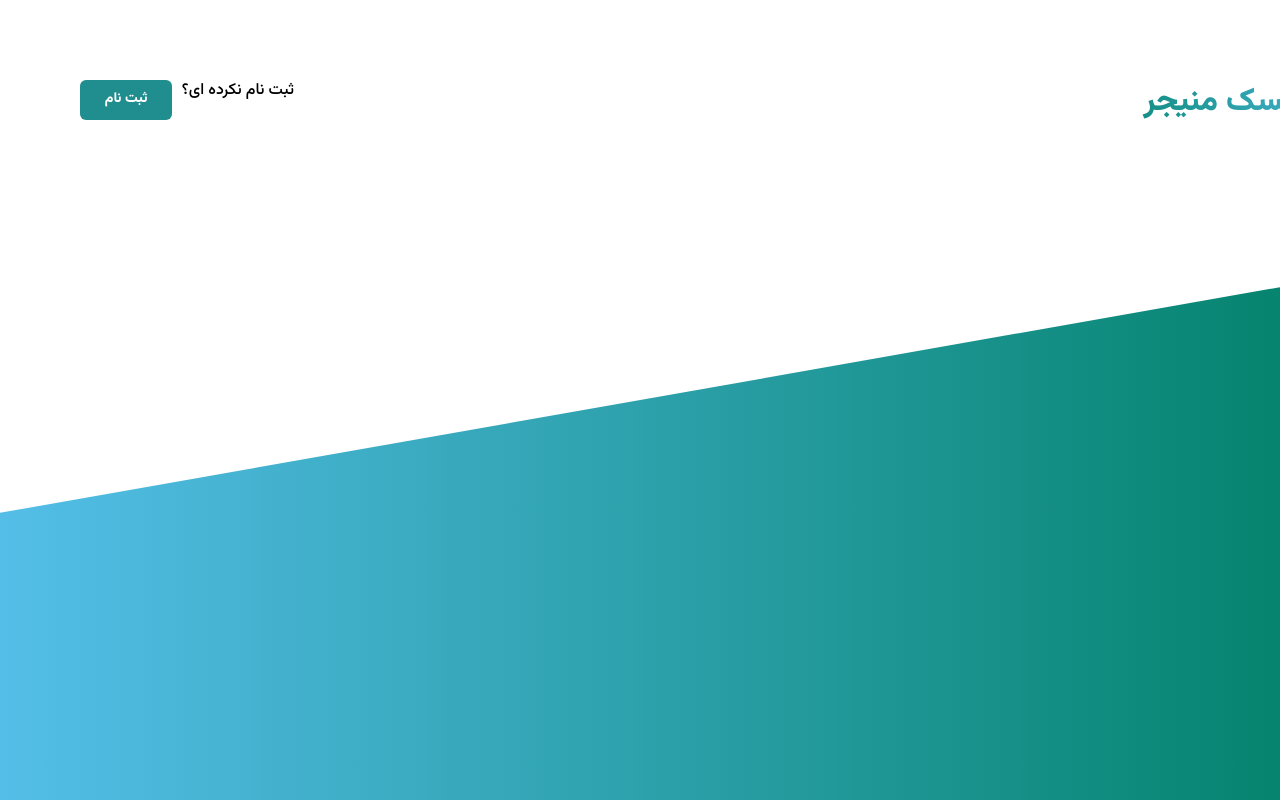
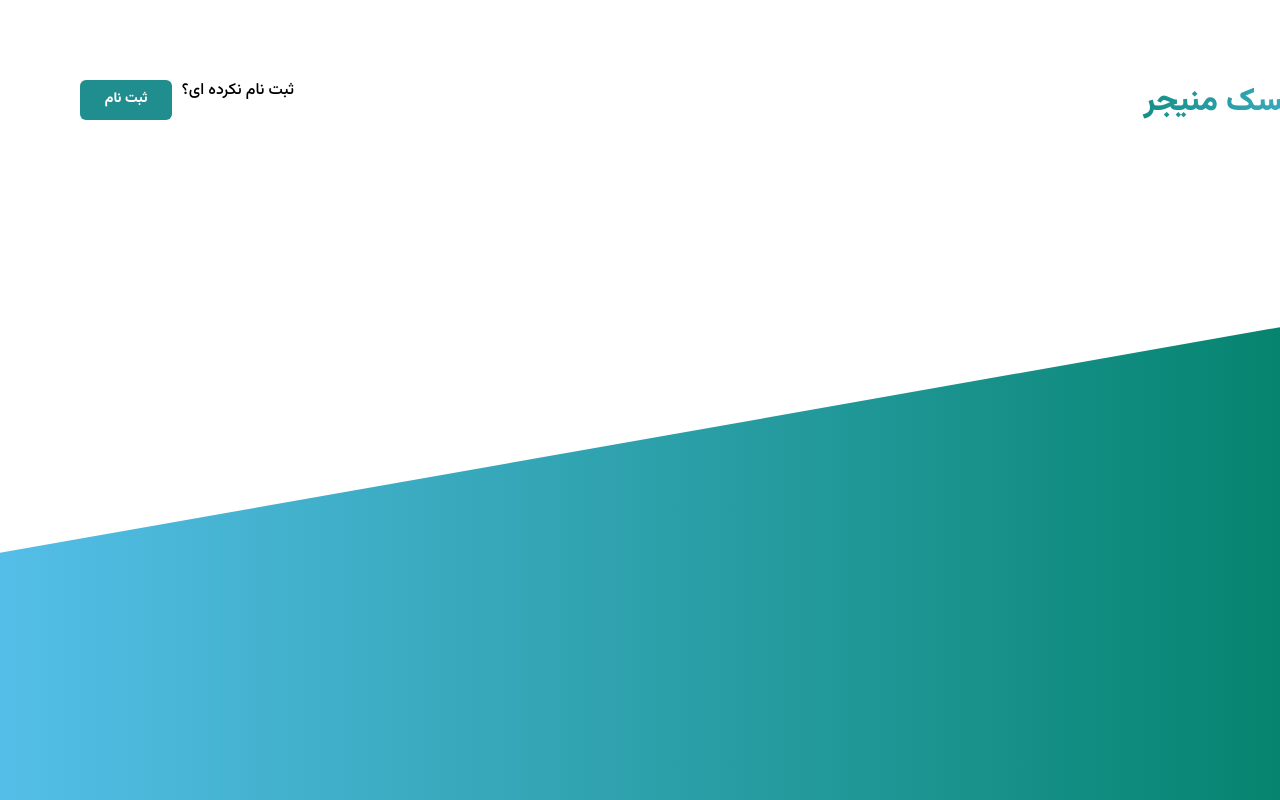
Before and after one commit to fall-Quera-front-end-bootcamp/Group-4, a React (Create React App) app: page / in a window 1280 px wide. Shown: the top 800 px of the page. Built offline with nearby package versions, Linux system fonts and the light colour scheme.

Commit message:
edit css layout

```diff
--- a/src/components/layout/auth/style.css
+++ b/src/components/layout/auth/style.css
@@ -10,7 +10,7 @@
 .layout-footer {
     position:absolute;
     background-color:#fff;
-    top:-50%;
+    top:-45%;
     width:100%;
     height:100%;
     transform:skewY(-10deg);
```
